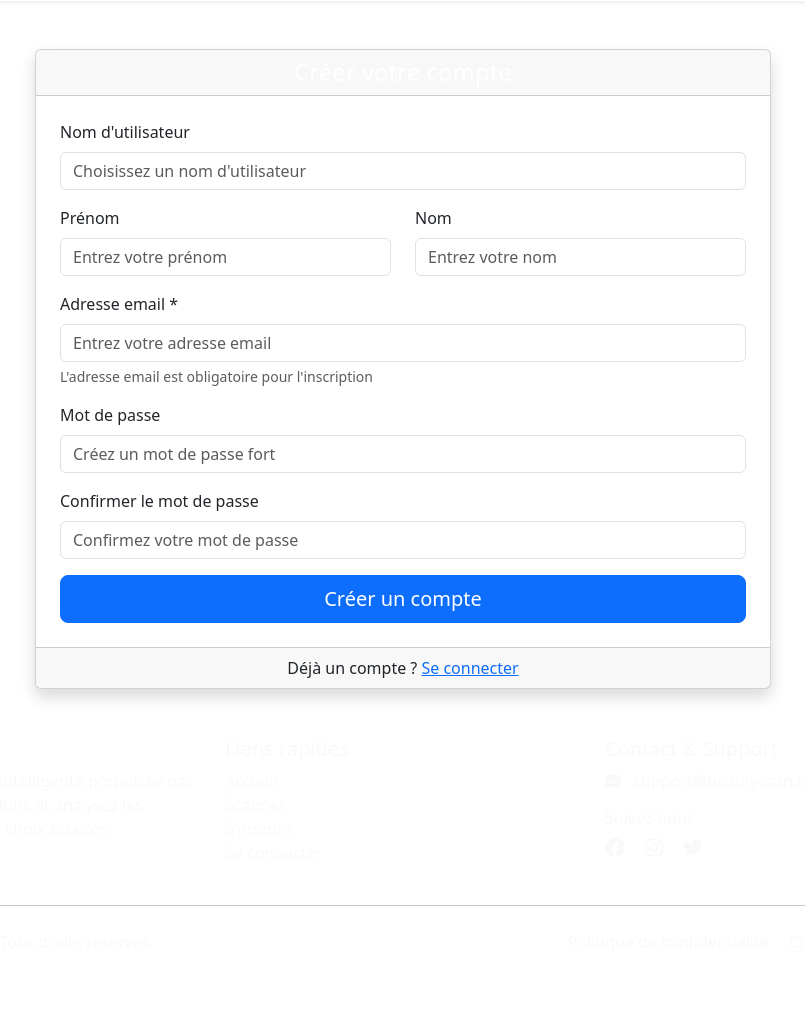
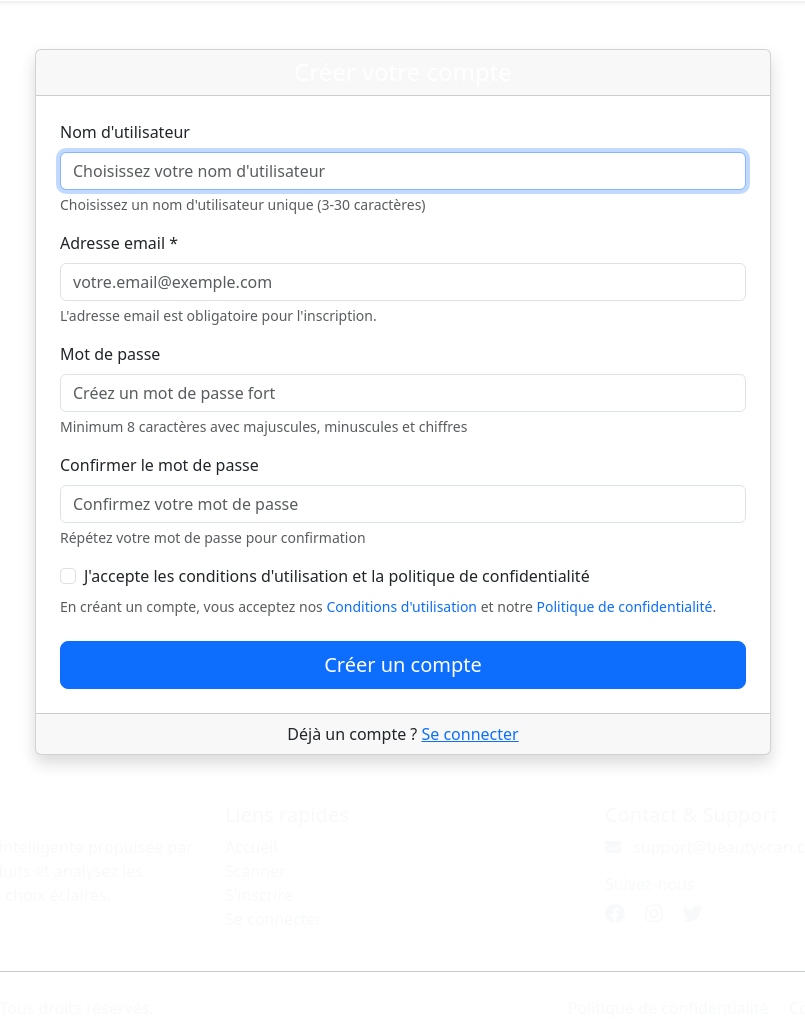
Before and after one commit to Adjaaaaaaaa/Application-cosm-tique, a Django app: page /signup/ in a window 1280 px wide. Shown: the part 325-1345 px from the top of the page, without its empty margins (237-1042 px from the left). Before the commit the page ends 1231 px from the top, so only its background shows below. Run offline with Django 5.2, Linux system fonts and the light colour scheme.

Commit message:
fix: comptes

```diff
--- a/apps/accounts/forms.py
+++ b/apps/accounts/forms.py
@@ -12,15 +12,92 @@
     """
     Formulaire d'inscription personnalisé avec email obligatoire.
     """
+    username = forms.CharField(
+        max_length=150,
+        widget=forms.TextInput(attrs={
+            'class': 'form-control form-control-custom',
+            'placeholder': 'Choisissez votre nom d\'utilisateur',
+            'autocomplete': 'username'
+        }),
+        label='Nom d\'utilisateur',
+        help_text='Choisissez un nom d\'utilisateur unique (3-30 caractères)'
+    )
+
     email = forms.EmailField(
         required=True,
         widget=forms.EmailInput(attrs={
-            'class': 'form-control',
-            'placeholder': 'votre.email@exemple.com'
+            'class': 'form-control form-control-custom',
+            'placeholder': 'votre.email@exemple.com',
+            'autocomplete': 'email'
         }),
         label='Adresse email *',
         help_text='L\'adresse email est obligatoire pour l\'inscription.'
     )
+
+    password1 = forms.CharField(
+        widget=forms.PasswordInput(attrs={
+            'class': 'form-control form-control-custom',
+            'placeholder': 'Créez un mot de passe fort',
+            'autocomplete': 'new-password'
+        }),
+        label='Mot de passe',
+        help_text='Minimum 8 caractères avec majuscules, minuscules et chiffres'
+    )
+
+    password2 = forms.CharField(
+        widget=forms.PasswordInput(attrs={
+            'class': 'form-control form-control-custom',
+            'placeholder': 'Confirmez votre mot de passe',
+            'autocomplete': 'new-password'
+        }),
+        label='Confirmer le mot de passe',
+        help_text='Répétez votre mot de passe pour confirmation'
+    )
+
+    accept_terms = forms.BooleanField(
+        required=True,
+        widget=forms.CheckboxInput(attrs={
+            'class': 'form-check-input'
+        }),
+        label='J\'accepte les conditions d\'utilisation et la politique de confidentialité',
+        help_text='Vous devez accepter nos conditions pour créer un compte.',
+        error_messages={
+            'required': 'Vous devez accepter les conditions d\'utilisation et la politique de confidentialité pour créer un compte.'
+        }
+    )
+
+    def clean_username(self):
+        """Validation personnalisée du nom d'utilisateur."""
+        username = self.cleaned_data.get('username')
+        if username:
+            if len(username) < 3:
+                raise forms.ValidationError('Le nom d\'utilisateur doit contenir au moins 3 caractères.')
+            if not username.replace('_', '').replace('-', '').isalnum():
+                raise forms.ValidationError('Le nom d\'utilisateur ne peut contenir que des lettres, chiffres, tirets et underscores.')
+        return username
+
+    def clean_password1(self):
+        """Validation personnalisée du mot de passe."""
+        password1 = self.cleaned_data.get('password1')
+        if password1:
+            if len(password1) < 8:
+                raise forms.ValidationError('Le mot de passe doit contenir au moins 8 caractères.')
+            if not any(c.isupper() for c in password1):
+                raise forms.ValidationError('Le mot de passe doit contenir au moins une majuscule.')
+            if not any(c.islower() for c in password1):
+                raise forms.ValidationError('Le mot de passe doit contenir au moins une minuscule.')
+            if not any(c.isdigit() for c in password1):
+                raise forms.ValidationError('Le mot de passe doit contenir au moins un chiffre.')
+        return password1
+
+    def clean_accept_terms(self):
+        """Vérifier que l'utilisateur a accepté les conditions."""
+        accept_terms = self.cleaned_data.get('accept_terms')
+        if not accept_terms:
+            raise forms.ValidationError(
+                'Vous devez accepter les conditions d\'utilisation et la politique de confidentialité pour créer un compte.'
+            )
+        return accept_terms
 
     class Meta:
         model = User
--- a/apps/accounts/templates/accounts/privacy_policy.html
+++ b/apps/accounts/templates/accounts/privacy_policy.html
@@ -1,4 +1,5 @@
 {% extends 'base.html' %}
+{% load static %}
 
 {% block title %}Politique de Confidentialité - BeautyScan{% endblock %}
 
@@ -14,7 +15,7 @@
                 <div class="card-body p-4">
 
                     <div class="alert alert-info">
-                        <strong>📅 Dernière mise à jour :</strong> {{ "now"|date:"d F Y" }}
+                        <strong>📅 Dernière mise à jour :</strong> {% now "j F Y" %}
                     </div>
 
                     <div class="mb-4">
--- a/apps/accounts/templates/accounts/signup.html
+++ b/apps/accounts/templates/accounts/signup.html
@@ -36,51 +36,43 @@
                         {% endif %}
 
                         <div class="mb-3">
-                            <label for="username" class="form-label">Nom d'utilisateur</label>
-                            <input type="text" name="username" id="username"
-                                   class="form-control form-control-custom"
-                                   placeholder="Choisissez un nom d'utilisateur" required>
-                        </div>
-
-                        <div class="row">
-                            <div class="col-md-6">
-                                <div class="mb-3">
-                                    <label for="first_name" class="form-label">Prénom</label>
-                                    <input type="text" name="first_name" id="first_name"
-                                           class="form-control form-control-custom"
-                                           placeholder="Entrez votre prénom" required>
-                                </div>
-                            </div>
-                            <div class="col-md-6">
-                                <div class="mb-3">
-                                    <label for="last_name" class="form-label">Nom</label>
-                                    <input type="text" name="last_name" id="last_name"
-                                           class="form-control form-control-custom"
-                                           placeholder="Entrez votre nom" required>
-                                </div>
-                            </div>
+                            <label for="{{ form.username.id_for_label }}" class="form-label">{{ form.username.label }}</label>
+                            {{ form.username }}
+                            <div class="form-text">{{ form.username.help_text }}</div>
                         </div>
 
                         <div class="mb-3">
-                            <label for="email" class="form-label">Adresse email *</label>
-                            <input type="email" name="email" id="email"
-                                   class="form-control form-control-custom"
-                                   placeholder="Entrez votre adresse email" required>
-                            <div class="form-text">L'adresse email est obligatoire pour l'inscription</div>
+                            <label for="{{ form.email.id_for_label }}" class="form-label">{{ form.email.label }}</label>
+                            {{ form.email }}
+                            <div class="form-text">{{ form.email.help_text }}</div>
                         </div>
 
                         <div class="mb-3">
-                            <label for="password1" class="form-label">Mot de passe</label>
-                            <input type="password" name="password1" id="password1"
-                                   class="form-control form-control-custom"
-                                   placeholder="Créez un mot de passe fort" required>
+                            <label for="{{ form.password1.id_for_label }}" class="form-label">{{ form.password1.label }}</label>
+                            {{ form.password1 }}
+                            <div class="form-text">{{ form.password1.help_text }}</div>
                         </div>
 
                         <div class="mb-3">
-                            <label for="password2" class="form-label">Confirmer le mot de passe</label>
-                            <input type="password" name="password2" id="password2"
-                                   class="form-control form-control-custom"
-                                   placeholder="Confirmez votre mot de passe" required>
+                            <label for="{{ form.password2.id_for_label }}" class="form-label">{{ form.password2.label }}</label>
+                            {{ form.password2 }}
+                            <div class="form-text">{{ form.password2.help_text }}</div>
+                        </div>
+
+                        <!-- Case à cocher pour accepter les conditions -->
+                        <div class="mb-4">
+                            <div class="form-check">
+                                {{ form.accept_terms }}
+                                <label class="form-check-label" for="{{ form.accept_terms.id_for_label }}">
+                                    {{ form.accept_terms.label }}
+                                </label>
+                            </div>
+                            <div class="form-text mt-2">
+                                En créant un compte, vous acceptez nos
+                                <a href="{% url 'accounts:terms_of_service' %}" target="_blank" class="text-decoration-none">Conditions d'utilisation</a>
+                                et notre
+                                <a href="{% url 'accounts:privacy_policy' %}" target="_blank" class="text-decoration-none">Politique de confidentialité</a>.
+                            </div>
                         </div>
 
                         <div class="d-grid">
--- a/apps/accounts/templates/accounts/terms_of_service.html
+++ b/apps/accounts/templates/accounts/terms_of_service.html
@@ -1,4 +1,5 @@
 {% extends 'base.html' %}
+{% load static %}
 
 {% block title %}Conditions d'Utilisation - BeautyScan{% endblock %}
 
@@ -14,7 +15,7 @@
                 <div class="card-body p-4">
 
                     <div class="alert alert-info">
-                        <strong>📅 Dernière mise à jour :</strong> {{ "now"|date:"d F Y" }}
+                        <strong>📅 Dernière mise à jour :</strong> {% now "j F Y" %}
                     </div>
 
                     <div class="mb-4">
--- a/apps/payments/templates/payments/upgrade_payment.html
+++ b/apps/payments/templates/payments/upgrade_payment.html
@@ -93,9 +93,9 @@
                                     <input class="form-check-input" type="checkbox" id="terms" required>
                                     <label class="form-check-label" for="terms">
                                         J'accepte les
-                                        <a href="#" target="_blank">Conditions d'utilisation</a>
+                                        <a href="{% url 'accounts:terms_of_service' %}" target="_blank">Conditions d'utilisation</a>
                                         et la
-                                        <a href="#" target="_blank">Politique de confidentialité</a>
+                                        <a href="{% url 'accounts:privacy_policy' %}" target="_blank">Politique de confidentialité</a>
                                     </label>
                                 </div>
                             </div>
```
Also changed, not shown: config/legal_dates.py (added, +12 -0 lines).
